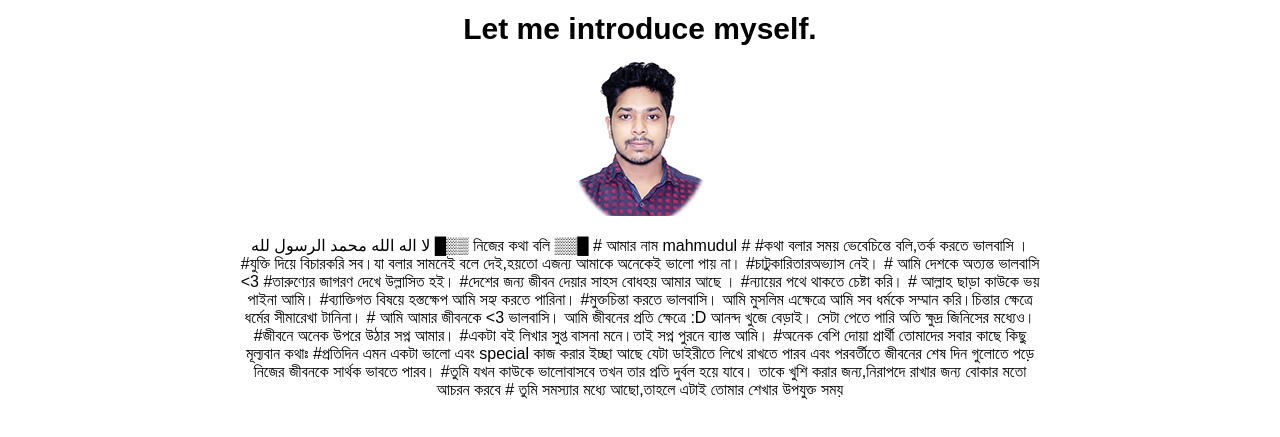
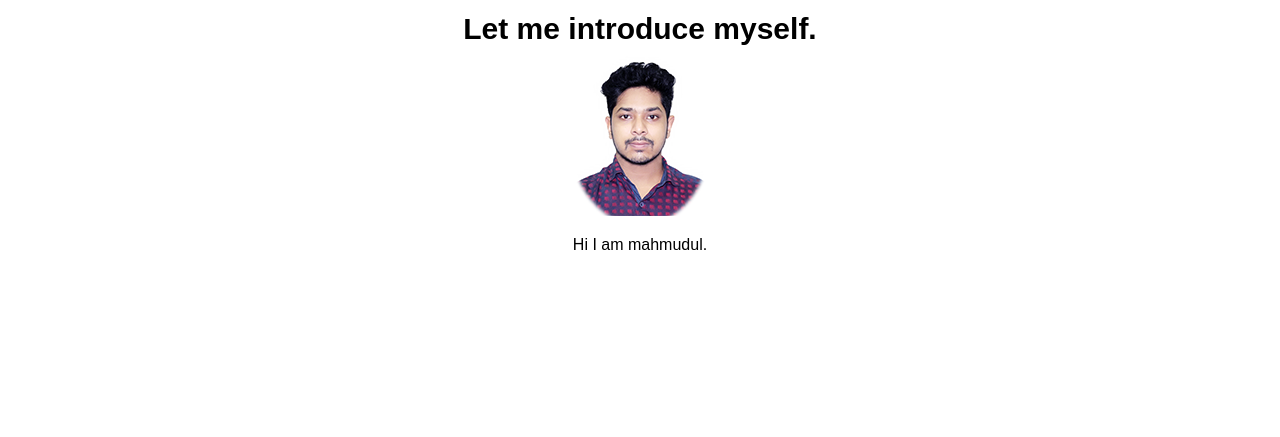
Before and after one commit to mahmudul-haque-60/portfolio, a plain HTML site: page index.html in a window 1280 px wide. Shown: the part 853-1290 px from the top of the page. After the commit the page ends 1155 px from the top, so only its background shows below. Drawn offline with nearby package versions, Linux system fonts and the light colour scheme.

Commit message:
Update index.html

```diff
--- a/index.html
+++ b/index.html
@@ -64,33 +64,9 @@
 
 					<img src="l.png" alt="Profile Picture">
 
-					<p class="lead">ﻻ ﺍﻟﻪ ﺍﻟﻠﻪ ﻣﺤﻤﺪ ﺍﻟﺮﺳﻮﻝ ﻟﻠﻪ
-█▒▒ নিজের কথা বলি ▒▒█
-# আমার নাম mahmudul
+					<p class="lead"> Hi I am mahmudul.
 
-# #কথা বলার সময় ভেবেচিন্তে বলি,তর্ক করতে ভালবাসি ।
-#যুক্তি দিয়ে বিচারকরি সব।যা বলার সামনেই বলে দেই,হয়তো এজন্য আমাকে অনেকেই ভালো পায় না।
-#চাটুকারিতারঅভ্যাস নেই।
 
-# আমি দেশকে অত্যন্ত ভালবাসি <3
-#তারুণ্যের জাগরণ দেখে উল্লাসিত হই।
-#দেশের জন্য জীবন দেয়ার সাহস বোধহয় আমার আছে ।
-#ন্যায়ের পথে থাকতে চেষ্টা করি।
-
-# আল্লাহ ছাড়া কাউকে ভয় পাইনা আমি।
-
-#ব্যাক্তিগত বিষয়ে হস্তক্ষেপ আমি সহ্য করতে পারিনা।
-#মুক্তচিন্তা করতে ভালবাসি। আমি মুসলিম এক্ষেত্রে আমি সব ধর্মকে সম্মান করি।চিন্তার ক্ষেত্রে ধর্মের সীমারেখা টানিনা।
-
-# আমি আমার জীবনকে <3 ভালবাসি। আমি জীবনের প্রতি ক্ষেত্রে :D আনন্দ খুজে বেড়াই। সেটা পেতে পারি অতি ক্ষুদ্র জিনিসের মধ্যেও।
-#জীবনে অনেক উপরে উঠার সপ্ন আমার।
-
-#একটা বই লিখার সুপ্ত বাসনা মনে।তাই সপ্ন পুরনে ব্যাস্ত আমি।
-#অনেক বেশি দোয়া প্রার্থী তোমাদের সবার কাছে
-কিছু মূল্যবান কথাঃ
-#প্রতিদিন এমন একটা ভালো এবং special কাজ করার ইচ্ছা আছে যেটা ডাইরীতে লিখে রাখতে পারব এবং পরবর্তীতে জীবনের শেষ দিন গুলোতে পড়ে নিজের জীবনকে সার্থক ভাবতে পারব।
-#তুমি যখন কাউকে ভালোবাসবে তখন তার প্রতি দুর্বল হয়ে যাবে। তাকে খুশি করার জন্য,নিরাপদে রাখার জন্য বোকার মতো আচরন করবে
-# তুমি সমস্যার মধ্যে আছো,তাহলে এটাই তোমার শেখার উপযুক্ত সময়
                                         </p>
 				</div>
 
```
